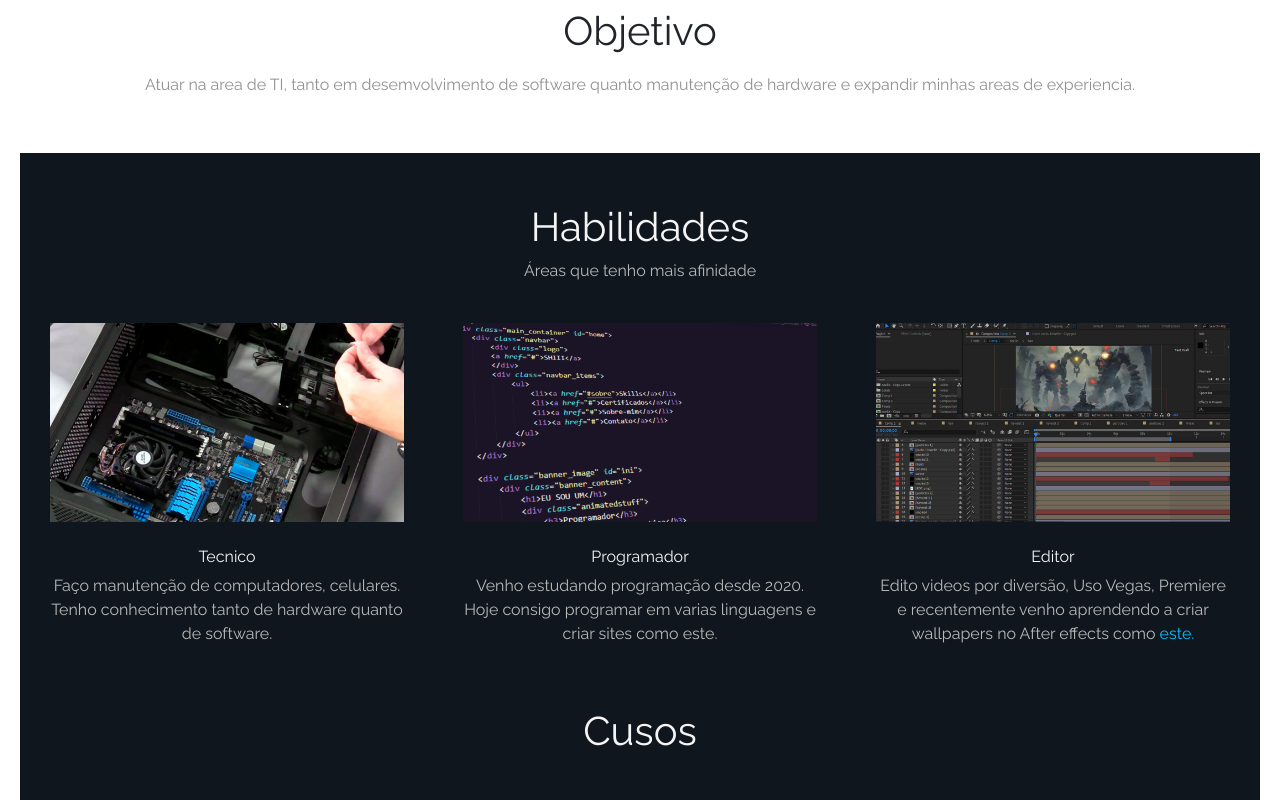
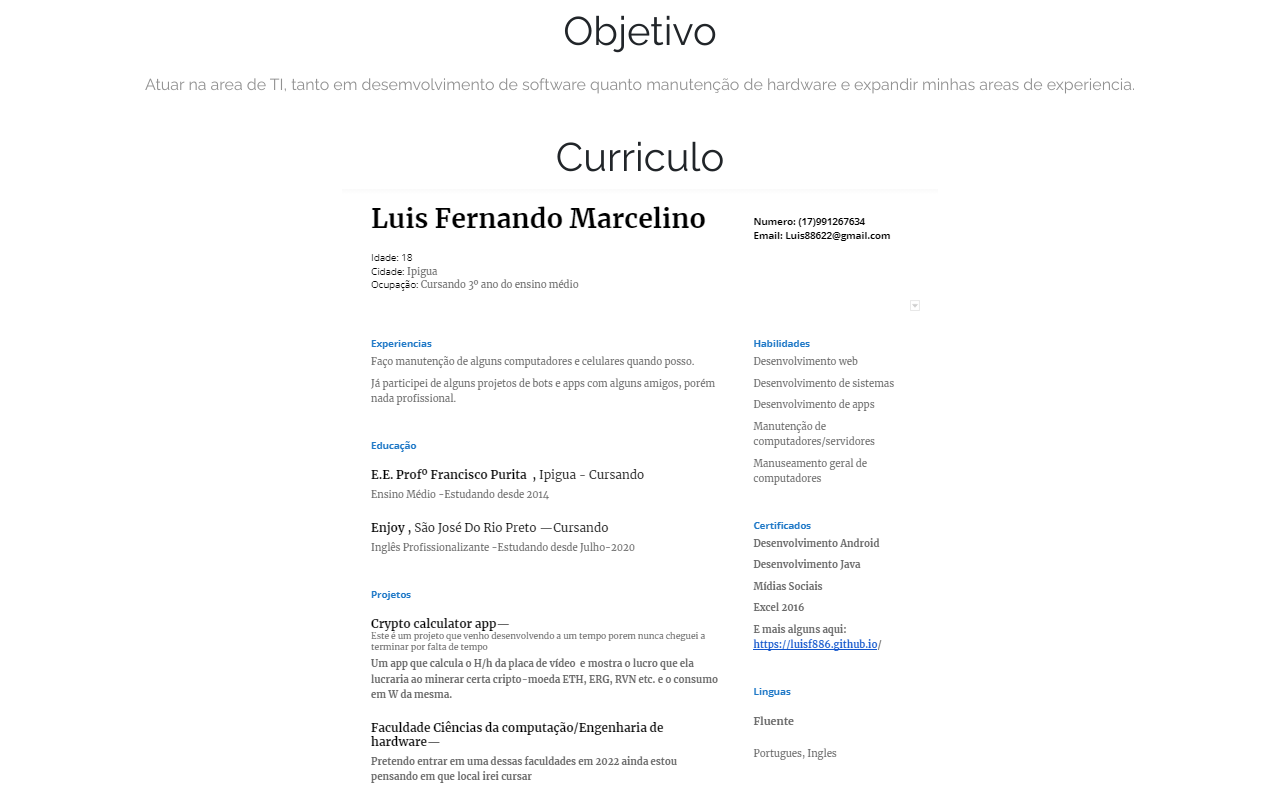
Before and after one commit to LuisF886/luisf886.github.io, a plain HTML site: page index.html in a window 1280 px wide. Shown: the part 820-1620 px from the top of the page. Drawn offline with nearby package versions, Linux system fonts and the light colour scheme.

Commit message:
add curriculo stuff

```diff
--- a/index.html
+++ b/index.html
@@ -46,6 +46,10 @@
                 <h1>Objetivo</h1>
                 <p>Atuar na area de TI, tanto em desemvolvimento de software quanto manutenção de hardware e expandir minhas areas de experiencia.</p>
             </div><!--sobre-->
+            <div class="curriculo">
+              <h1>Curriculo</h1>
+              <a href=""><img src="css/imgs/curriculo.png" alt="curriculo"></a>
+            </div>
             <div class="habilidades"id='habilidades'>
                 <h1>Habilidades</h1>
                 <p>Áreas que tenho mais afinidade</p>
@@ -178,7 +182,7 @@
         </div><!--content-->
         <div class="end">
           <h5>© 12-09-21</h5>
-          <h6>TEXTO PARA DEIXAR O FINAL DO SITE BONITO</h6>
+          <h6>TEXTO PARA DEIXAR O FINAL DO SITE BONITOoo</h6>
         </div><!--end-->
     </header><!--banner-->
 </body>
```
Also changed, not shown: css/imgs/curriculo.png (added).
